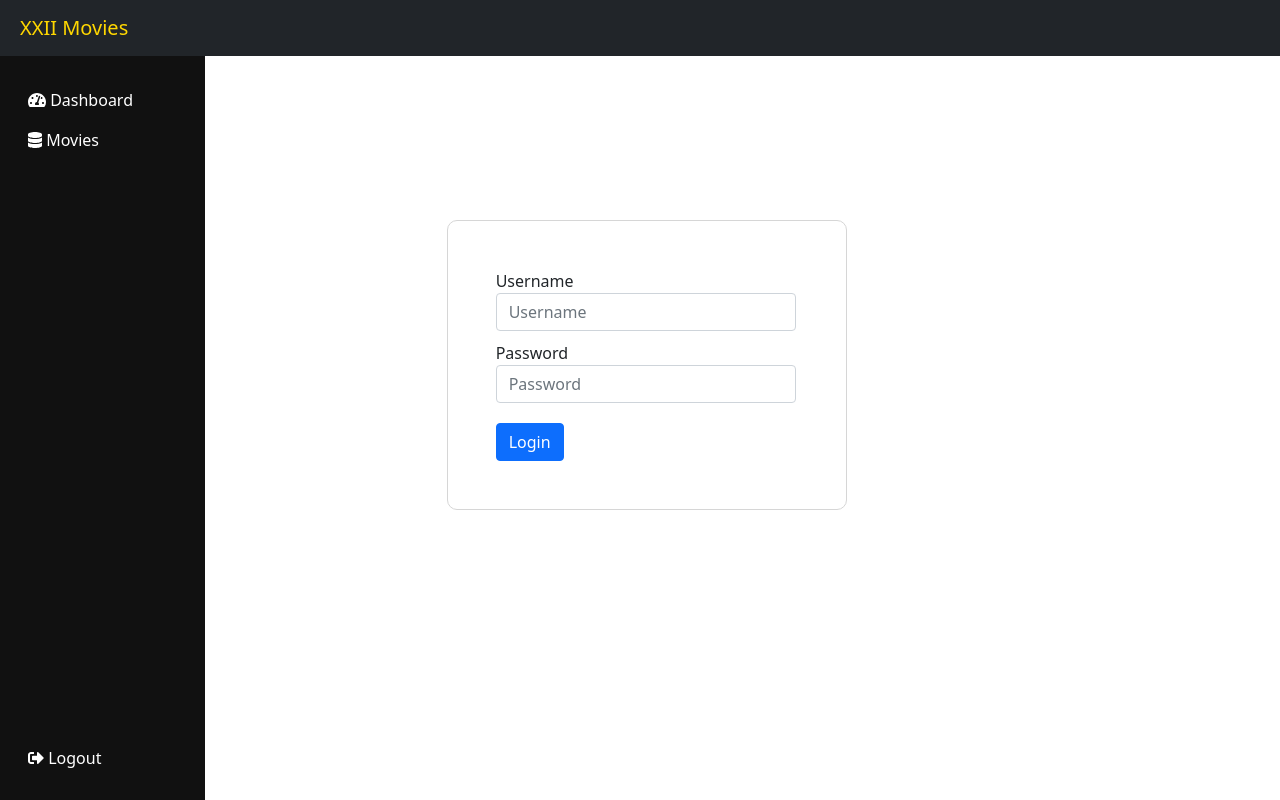
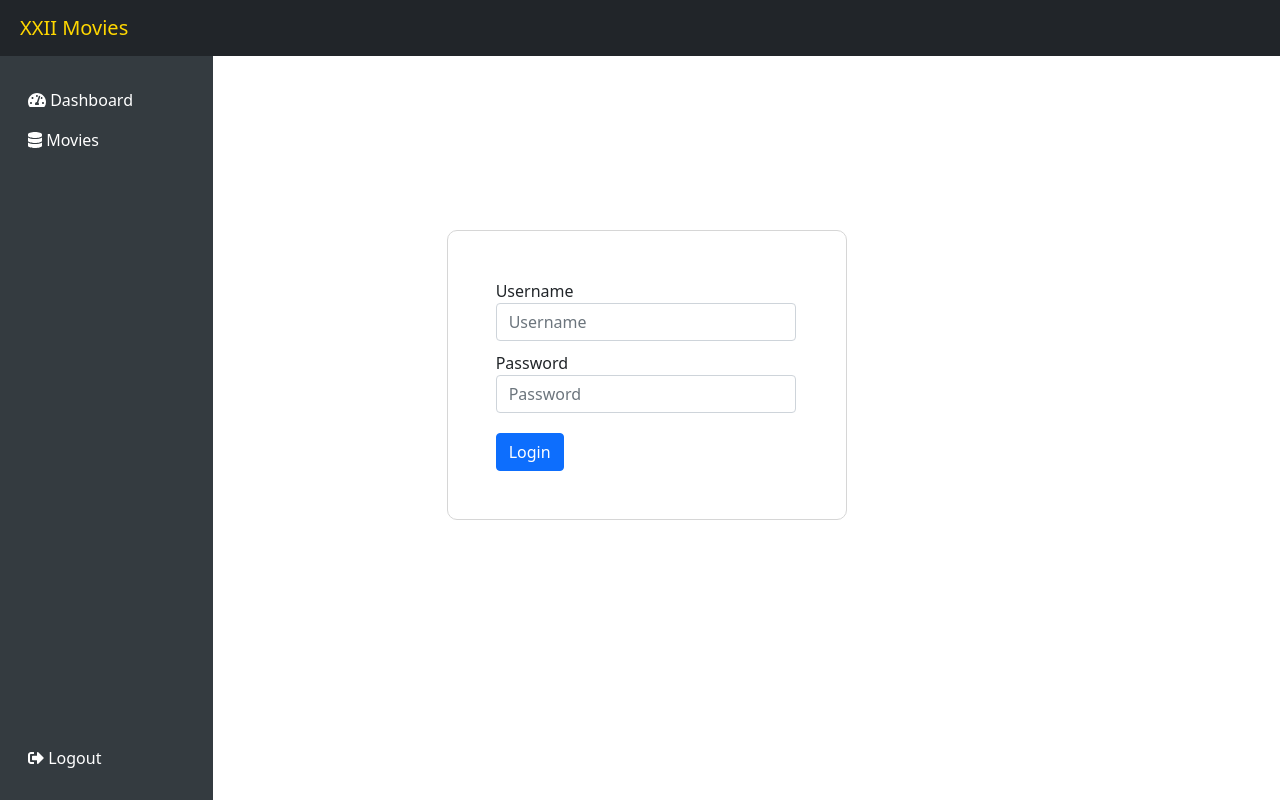
Before and after one commit to ahadsenja/movies-angular, an Angular app: page /login in a window 1280 px wide. Built offline with nearby package versions, Linux system fonts and the light colour scheme; what ng2-search-filter, ngx-pagination would draw is missing.

Commit message:
chore: update app component css

```diff
--- a/src/app/app.component.css
+++ b/src/app/app.component.css
@@ -1,16 +1,10 @@
 #sidebar {
+ background-color: #343B40;
  height: 100%;
- width: 16%;
+ position: fixed;
  padding-top: 80px;
- position: fixed;
- background-color: #111;
 }
 
 #dashboard {
- margin-top: 70px;
+ padding-top: 80px;
 }
-
-#navbar {
- background-color: black;
- box-shadow: 0 4x 5x rgba(0,0,0,0.2) 0 4x 4x rgba(0,0,0,0.26);
-}
```
